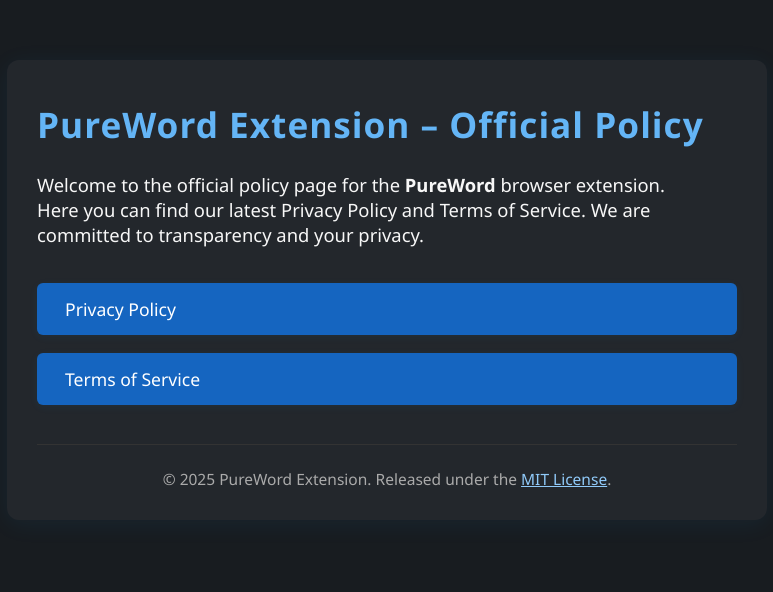
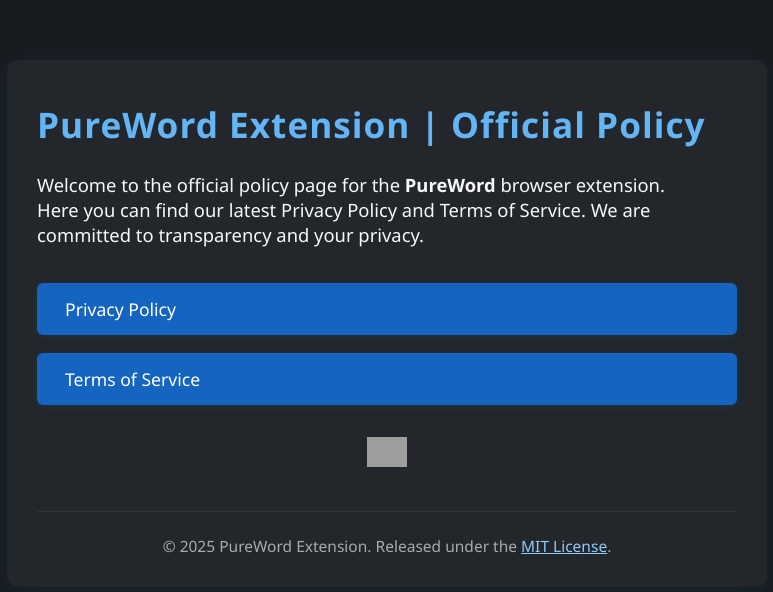
Before and after one commit to getflookup/pureword, a plain HTML site: page index.html in a window 1280 px wide. Shown: the whole page, without its empty margins (253-1026 px from the left). Drawn offline with Linux system fonts and the light colour scheme; grey boxes are pictures that could not be loaded.

Commit message:
Update index.html

```diff
--- a/index.html
+++ b/index.html
@@ -1,5 +1,6 @@
 <!DOCTYPE html>
 <html lang="en">
+
 <head>
     <meta charset="UTF-8">
     <title>PureWord Chrome Extension</title>
@@ -14,30 +15,35 @@
             margin: 0;
             padding: 0;
         }
+
         .container {
             max-width: 700px;
             margin: 60px auto 0 auto;
             background: #23272c;
             border-radius: 12px;
-            box-shadow: 0 4px 24px rgba(33,150,243,0.07);
+            box-shadow: 0 4px 24px rgba(33, 150, 243, 0.07);
             padding: 40px 30px 30px 30px;
         }
+
         h1 {
             color: #64B5F6;
             margin-top: 0;
             font-size: 2.2em;
             letter-spacing: 1px;
         }
+
         p {
             font-size: 1.15em;
             margin-bottom: 2em;
         }
+
         .links {
             display: flex;
             flex-direction: column;
             gap: 18px;
             margin-bottom: 2em;
         }
+
         .links a {
             display: inline-block;
             background: #1565c0;
@@ -47,13 +53,15 @@
             padding: 14px 28px;
             border-radius: 6px;
             font-size: 1.1em;
-            box-shadow: 0 2px 8px rgba(33,150,243,0.07);
+            box-shadow: 0 2px 8px rgba(33, 150, 243, 0.07);
             transition: background 0.2s, box-shadow 0.2s;
         }
+
         .links a:hover {
             background: #2196F3;
-            box-shadow: 0 4px 16px rgba(33,150,243,0.13);
+            box-shadow: 0 4px 16px rgba(33, 150, 243, 0.13);
         }
+
         .footer {
             font-size: 0.97em;
             color: #aaa;
@@ -62,19 +70,24 @@
             margin-top: 2.5em;
             text-align: center;
         }
+
         a {
             color: #90caf9;
         }
+
         a:hover {
             color: #fff;
         }
+
         @media (max-width: 600px) {
             .container {
                 padding: 20px 8px 18px 8px;
             }
+
             h1 {
                 font-size: 1.4em;
             }
+
             .links a {
                 font-size: 1em;
                 padding: 12px 10px;
@@ -82,9 +95,10 @@
         }
     </style>
 </head>
+
 <body>
     <div class="container">
-        <h1>PureWord Extension – Official Policy</h1>
+        <h1>PureWord Extension | Official Policy</h1>
         <p>
             Welcome to the official policy page for the <strong>PureWord</strong> browser extension.<br>
             Here you can find our latest Privacy Policy and Terms of Service. We are committed to transparency and your privacy.
@@ -93,12 +107,16 @@
             <a href="privacy-policy.html">Privacy Policy</a>
             <a href="terms-of-service.html">Terms of Service</a>
         </div>
+        <div class="commentsy-comments-container" style="text-align:center;">
+            <img src="https://img.shields.io/chrome-web-store/v/hmiminkcebjakilaojndngoocckkelec" alt="Chrome Web Store Version" style="height:30px;">
+        </div>
         <div class="footer">
             &copy; <span id="year"></span> PureWord Extension. Released under the <a href="https://opensource.org/licenses/MIT" target="_blank" rel="noopener">MIT License</a>.
-            </div>
+        </div>
     </div>
     <script>
         document.getElementById('year').textContent = new Date().getFullYear();
     </script>
 </body>
+
 </html>
```
